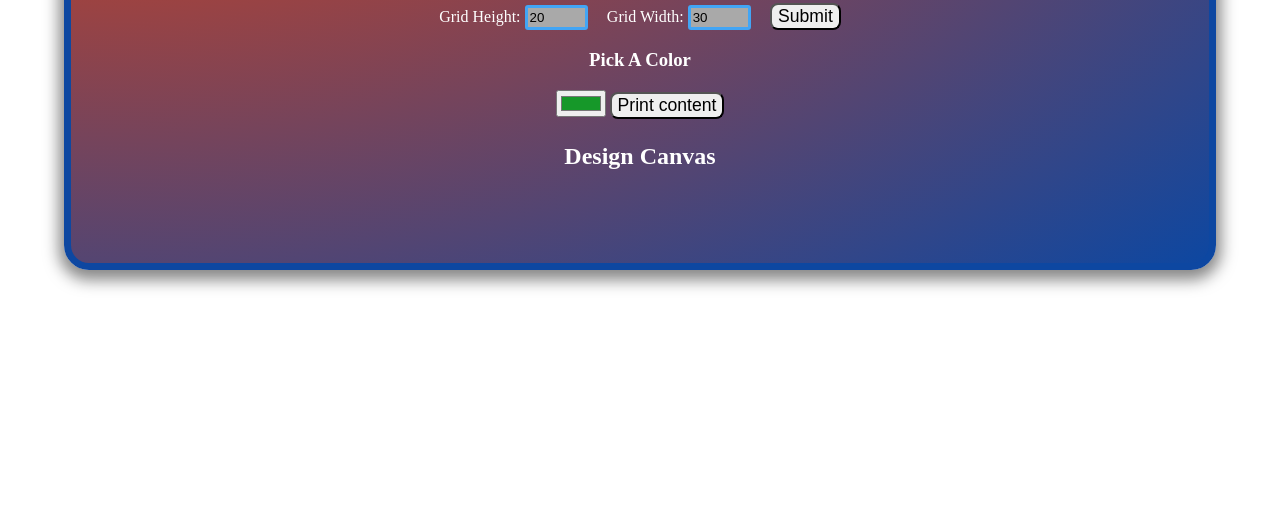
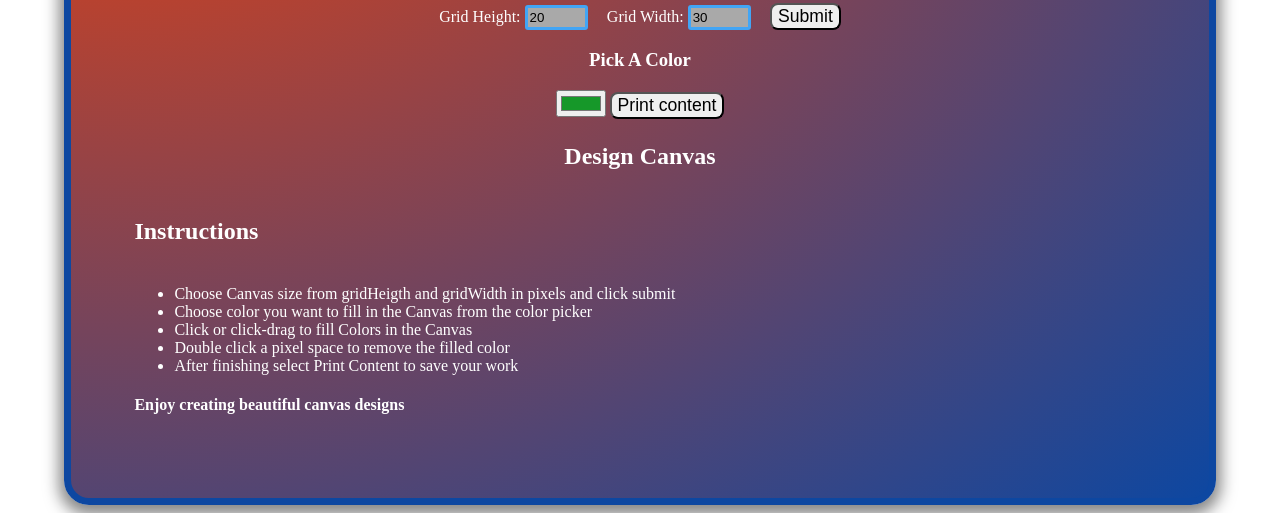
Before and after one commit to sakshamgandhi/sakshamgandhi.github.io, a plain HTML site: page index.html in a window 1280 px wide. Shown: the part 388-901 px from the top of the page. Before the commit the page ends 800 px from the top, so only its background shows below. Drawn offline with nearby package versions, Linux system fonts and the light colour scheme.

Commit message:
Adding Instructions for making
added instructions for making the canvas designsto the app
eg- double click,etc

```diff
--- a/index.html
+++ b/index.html
@@ -26,6 +26,17 @@
      <button class="button" onclick="printcontent()">Print content</button>
 
     <h2>Design Canvas</h2>
+    <div class="instructions" align="left" align="left">
+        <h2 class="instructions-heading">Instructions</h2>
+        <ul class="instructions-list">
+            <li>Choose Canvas size from gridHeigth and gridWidth in pixels and click submit</li>
+            <li>Choose color you want to fill in the Canvas from the color picker</li>
+            <li>Click or click-drag to fill Colors in the Canvas</li>
+            <li>Double click a pixel space to remove the filled color</li>
+            <li>After finishing select Print Content to save your work</li>
+        </ul>
+        <h4>Enjoy creating beautiful canvas designs</h4>
+    </div>
     <table id="pixelCanvas"></table>
 </div>
     <script src="designs.js"></script>
```
